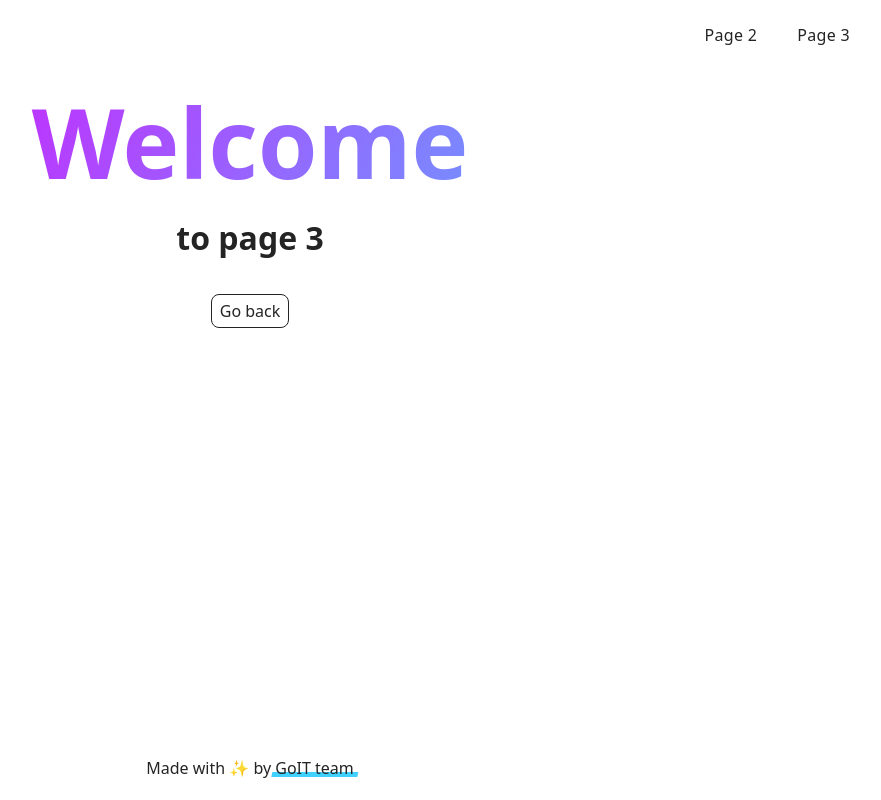
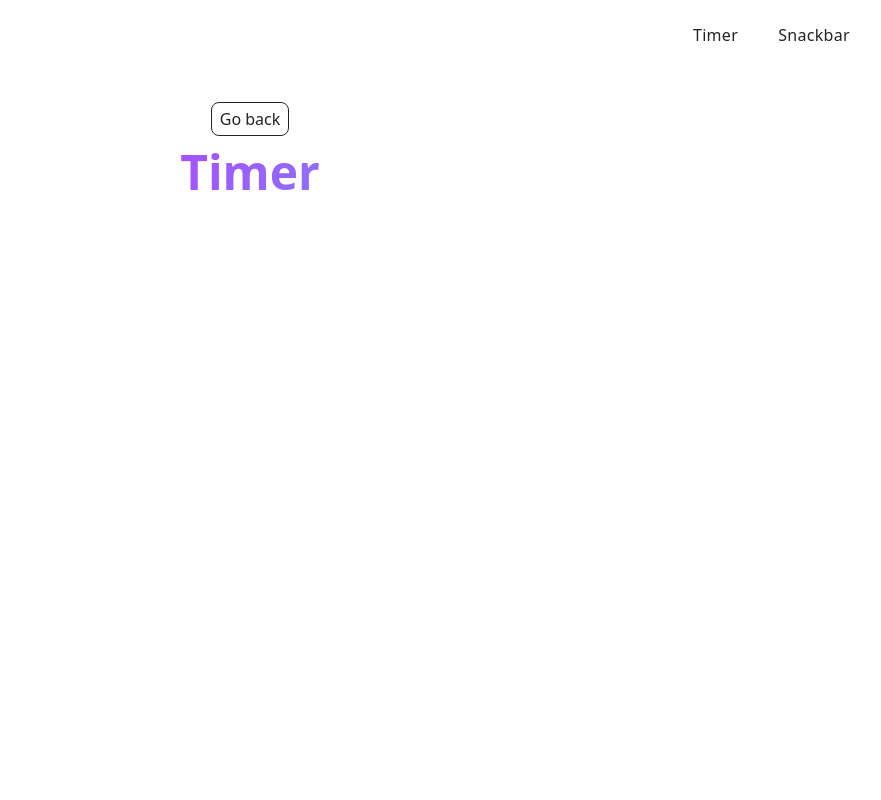
Before and after one commit to AlesssMAK/goit-js-hw-10, a website built with Vite: page src/1-timer.html in a window 1280 px wide. Shown: the whole page, without its empty margins (390-1271 px from the left). Built offline with nearby package versions, Linux system fonts and the light colour scheme.

Commit message:
inital commit

```diff
--- a/src/page-3.html
+++ b/src/1-timer.html
@@ -4,25 +4,21 @@
     <meta charset="UTF-8" />
     <meta http-equiv="X-UA-Compatible" content="IE=edge" />
     <meta name="viewport" content="width=device-width, initial-scale=1.0" />
-    <title>Page 3</title>
+    <title>Timer</title>
     <link rel="stylesheet" href="./css/styles.css" />
   </head>
   <body>
     <load
       src="./partials/header.html"
       icon-path="./img/sprite.svg#logo"
-      highlight-curr="active"
+      highlight-act="active"
     />
 
     <main>
       <div class="container">
-        <h1 class="main-title">
-          <span class="main-title-gradient">Welcome</span> to page 3
-        </h1>
         <load src="./partials/back-link.html" />
+        <h1 class="main-title main-title-gradient">Timer</h1>
       </div>
     </main>
-
-    <load src="./partials/footer.html" />
   </body>
 </html>
--- a/src/partials/footer.html
+++ /dev/null
@@ -1,15 +0,0 @@
-<footer class="footer">
-  <div class="container">
-    <p class="footer-desc">
-      Made with ✨ by
-      <a
-        class="footer-link"
-        href="https://goit.global/ua/"
-        target="_blank"
-        rel="noopener noreferrer"
-      >
-        GoIT team
-      </a>
-    </p>
-  </div>
-</footer>
--- a/src/partials/header.html
+++ b/src/partials/header.html
@@ -8,10 +8,12 @@
       </a>
       <ul class="nav-list">
         <li class="nav-item">
-          <a class="nav-link {=$highlight-act}" href="./page-2.html">Page 2</a>
+          <a class="nav-link {=$highlight-act}" href="./1-timer.html">Timer</a>
         </li>
         <li class="nav-item">
-          <a class="nav-link {=$highlight-curr}" href="./page-3.html">Page 3</a>
+          <a class="nav-link {=$highlight-curr}" href="./2-snackbar.html"
+            >Snackbar</a
+          >
         </li>
       </ul>
     </nav>
```
Also changed, not shown: src/2-snackbar.html (renamed from src/page-2.html, +3 -7 lines), src/index.html (+1 -9 lines), src/js/1-timer.js (added), src/js/2-snackbar.js (added).
